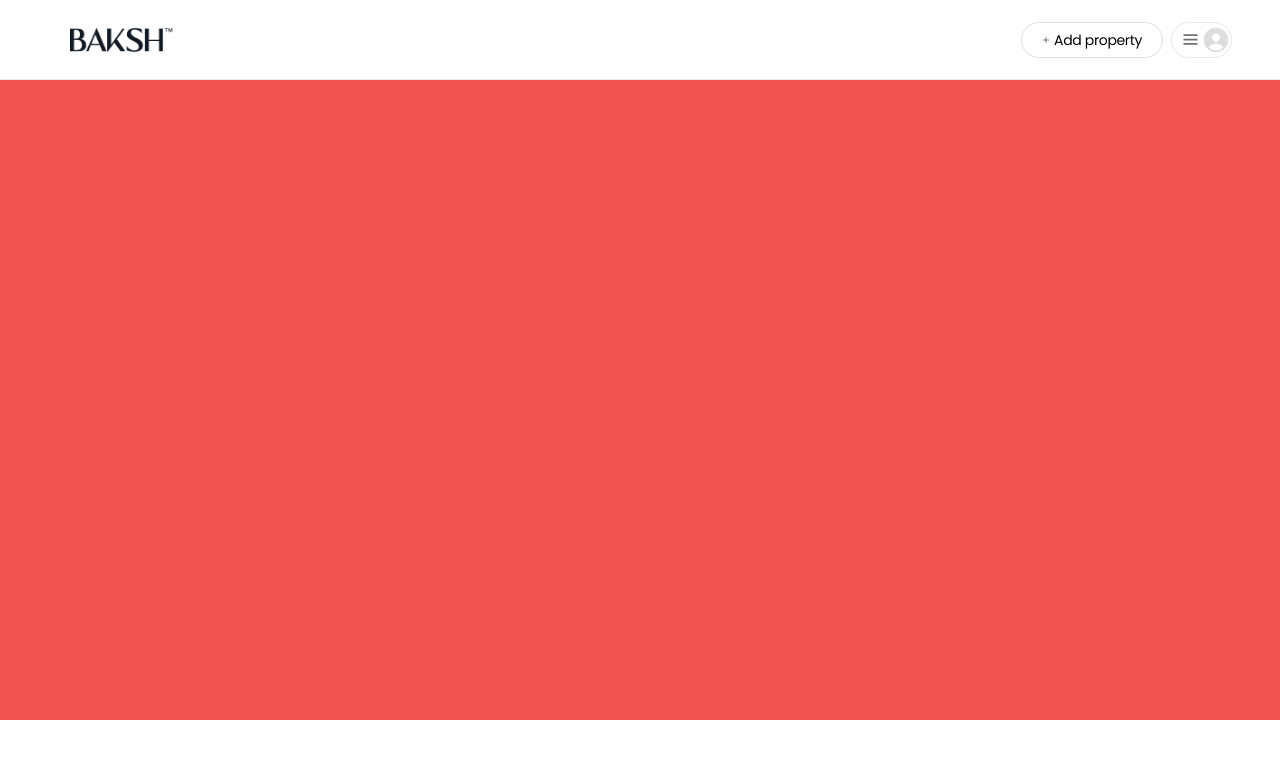
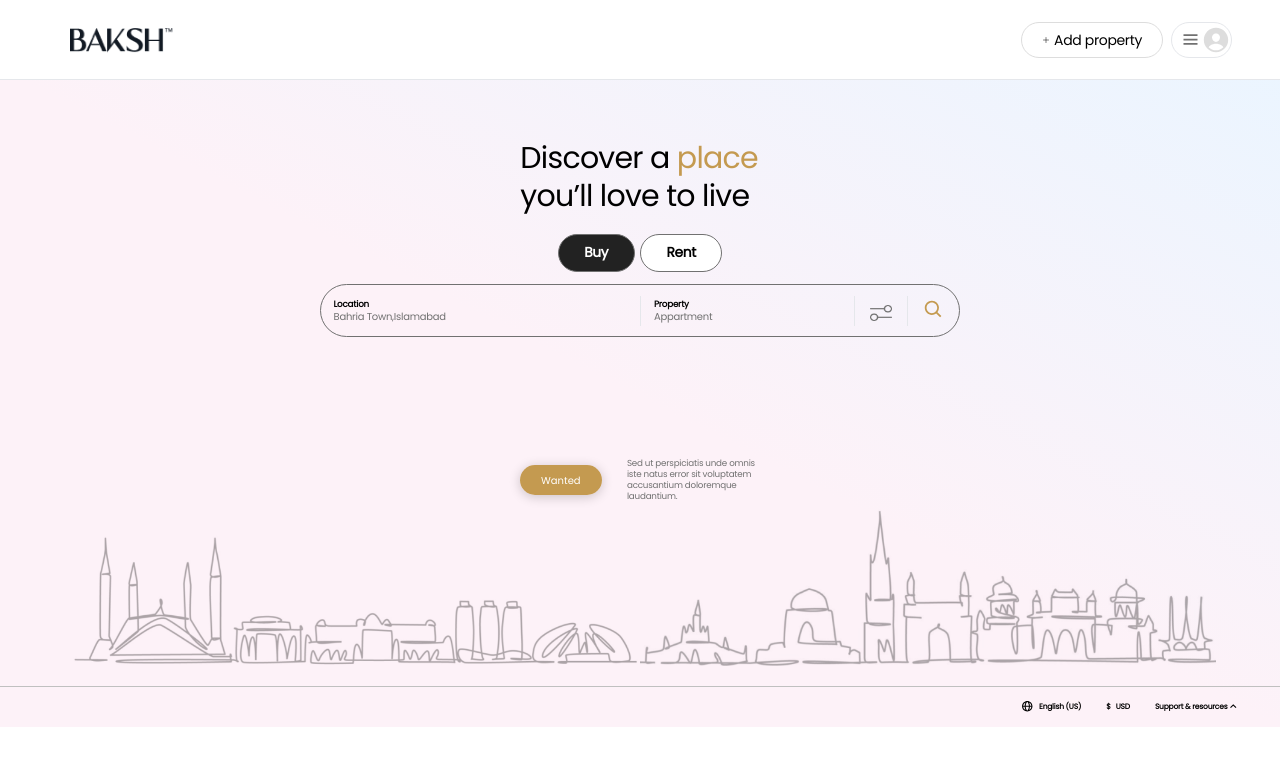
Before and after one commit to MuhammadKhan3/Airnub, a React (Create React App) app: page / in a window 1280 px wide. Shown: the top 766 px of the page. Built offline with nearby package versions, Linux system fonts and the light colour scheme; what tailwind-gradient-mask-image would draw is missing.

Commit message:
navigation7

```diff
--- a/src/App.js
+++ b/src/App.js
@@ -5,7 +5,7 @@ import Home from './pages/home/home';
 
 function App() {
   return (
-  <div className='w-full h-[90vh] bg-red-500'>
+  <div className='w-full h-[90vh] '>
     <Home/>
   </div>
 
--- a/src/pages/home/home.jsx
+++ b/src/pages/home/home.jsx
@@ -8,7 +8,7 @@ const Home=()=>{
     return (
     <div className="flex flex-col relative h-[90vh] w-full " >
         <HomeHeader/>
-        {/* <HomeContent/> */}
+        <HomeContent/>
         {/* <div className="mt-4"> */}
           <BottomNavigation/>
         {/* </div> */}
```
